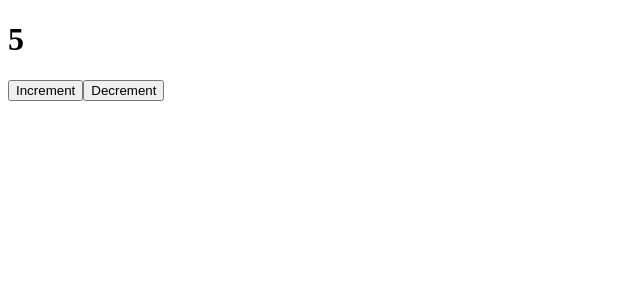
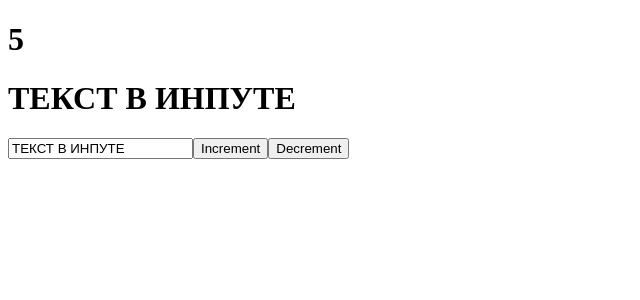
Before and after one commit to ivan-14-trifonov/educational_react, a React (Create React App) app: page / in a window 1280 px wide. Shown: the top 300 px of the page, without its empty margins (0-640 px from the left). Built offline with nearby package versions, Linux system fonts and the light colour scheme.

Commit message:
22:25 Управляемый инпут

```diff
--- a/src/App.tsx
+++ b/src/App.tsx
@@ -2,6 +2,7 @@
 
 function App() {
   const [likes, setLikes] = useState(5)
+  const [value, setValue] = useState('ТЕКСТ В ИНПУТЕ')
 
   function increment() {
     setLikes(likes + 1)
@@ -14,6 +15,11 @@
   return (
     <div className="App">
       <h1>{likes}</h1>
+      <h1>{value}</h1>
+      <input
+        type="text"
+        value={value}
+        onChange={event => setValue(event.target.value)}/>
       <button onClick={increment}>Increment</button>
       <button onClick={decrement}>Decrement</button>
     </div>
```
